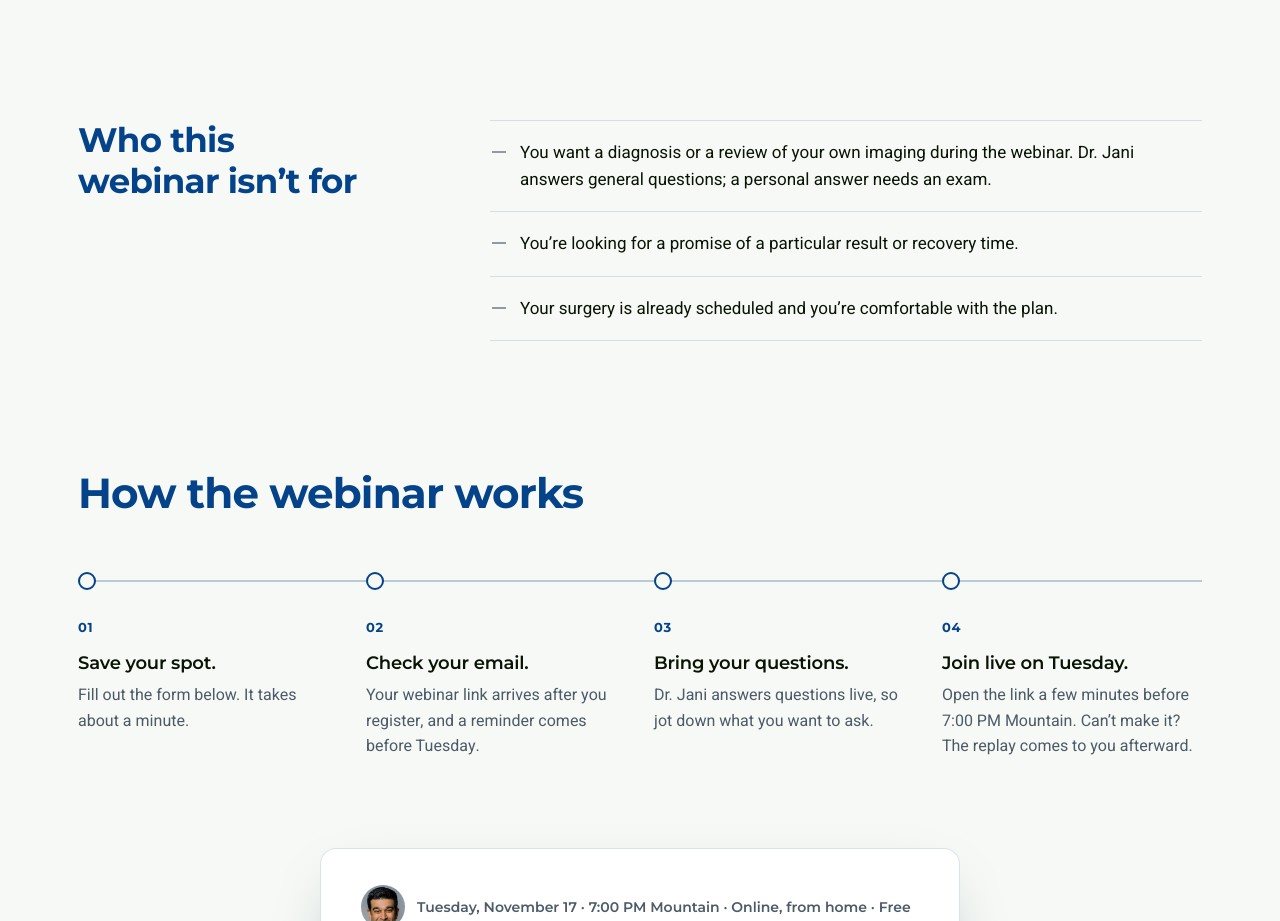
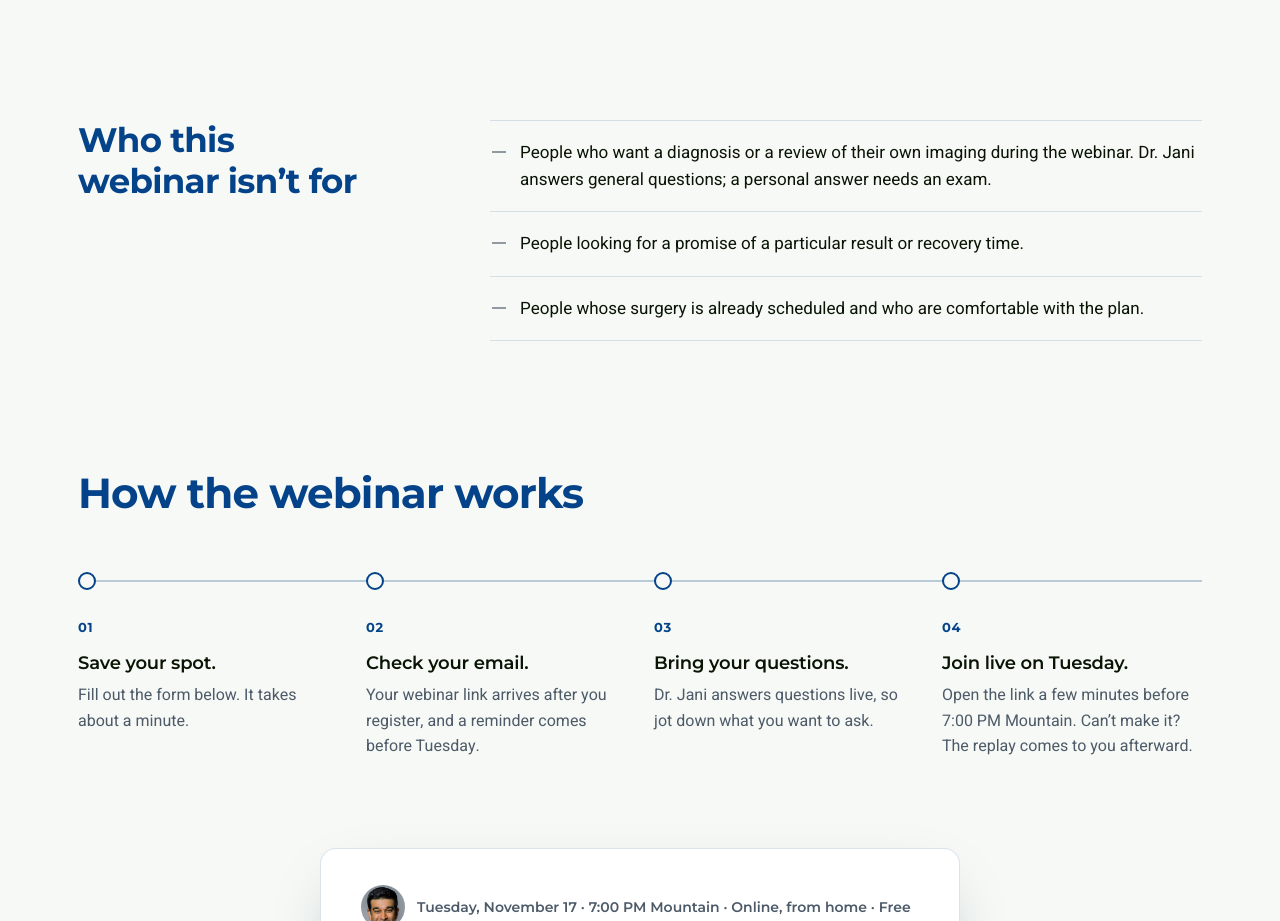
Before and after one commit to godz-onkar/longmont-webinar-lp, a plain HTML site: page page.html in a window 1280 px wide. Shown: the part 3920-4841 px from the top of the page. Drawn offline with Linux system fonts and the light colour scheme.

Commit message:
Full pass: who-it-isn't-for lines answer the heading (copy v1.4)
Co-Authored-By: Claude Opus 5.5 <noreply@anthropic.com>

```diff
--- a/page.html
+++ b/page.html
@@ -432,9 +432,9 @@ footer{margin-top:clamp(88px,11vw,128px);border-top:1px solid var(--line-light);
   <div class="wrap notfor-grid">
     <h2 id="fit-h">Who this webinar isn’t for</h2>
     <ul>
-      <li>You want a diagnosis or a review of your own imaging during the webinar. Dr. Jani answers general questions; a personal answer needs an exam.</li>
-      <li>You’re looking for a promise of a particular result or recovery time.</li>
-      <li>Your surgery is already scheduled and you’re comfortable with the plan.</li>
+      <li>People who want a diagnosis or a review of their own imaging during the webinar. Dr. Jani answers general questions; a personal answer needs an exam.</li>
+      <li>People looking for a promise of a particular result or recovery time.</li>
+      <li>People whose surgery is already scheduled and who are comfortable with the plan.</li>
     </ul>
   </div>
 </section>
```
Also changed, not shown: index.html (+2 -2 lines).
